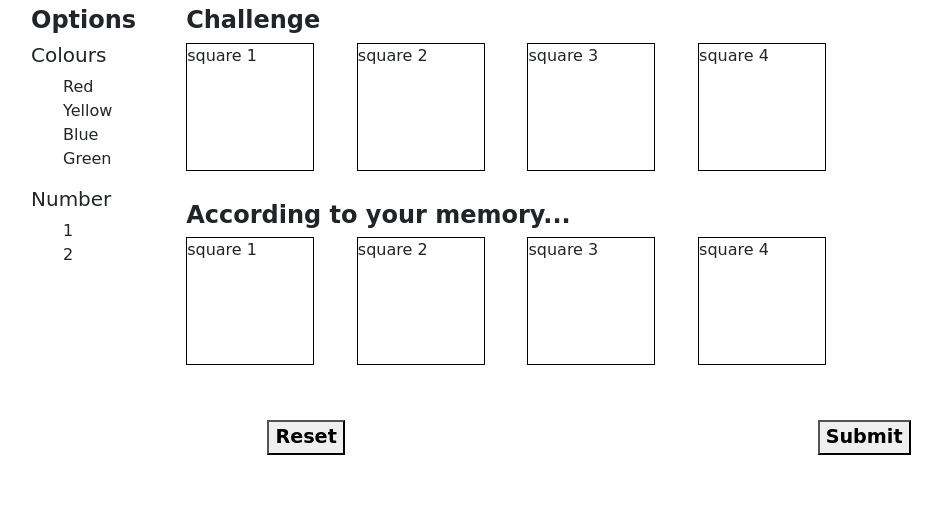
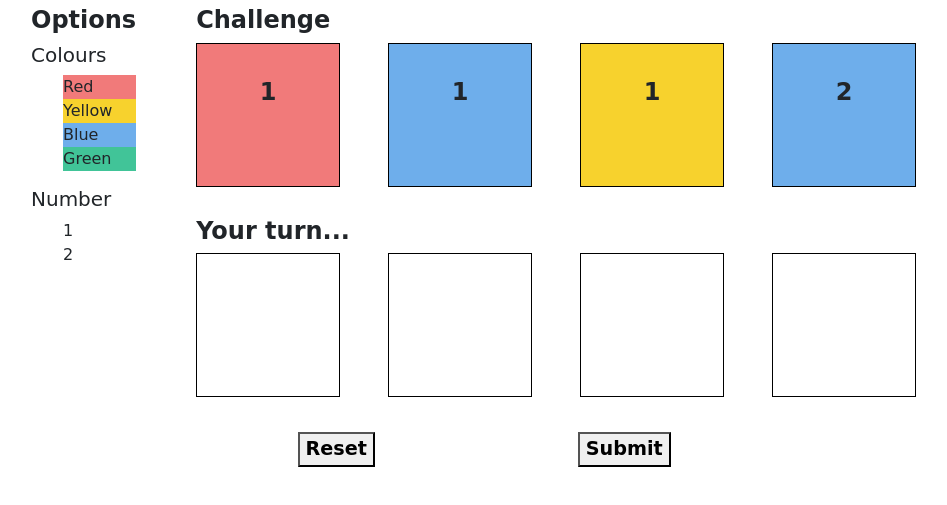
Before and after one commit to yeogh/sei35_project-1, a plain HTML site: page index.html in a window 1280 px wide. Shown: the part 99-604 px from the top of the page, without its empty margins (51-998 px from the left). Drawn offline with nearby package versions, Linux system fonts and the light colour scheme; a web font is replaced by a local one.

Commit message:
Added code in scripts

```diff
--- a/index.html
+++ b/index.html
@@ -23,76 +23,62 @@
     </header>
     <body>
       <main>
-        <aside>
+        <aside id="option">
           <h4><strong>Options</strong></h4>
           <div id="colour">
             <h5>Colours</h5>
             <ul>
-              <li>Red</li>
-              <li>Yellow</li>
-              <li>Blue</li>
-              <li>Green</li>
+              <li class="colour red" id="dragred" draggable="true" ondragstart="drag(event)">Red</li>
+              <li class="colour yellow" id="dragyellow" draggable="true" ondragstart="drag(event)">Yellow</li>
+              <li class="colour blue" id="dragblue" draggable="true" ondragstart="drag(event)">Blue</li>
+              <li class="colour green" id="draggreen" draggable="true" ondragstart="drag(event)">Green</li>
             </ul>
           </div>
           <div id="number">
             <h5>Number</h5>
             <ul>
-              <li>1</li>
-              <li>2</li>
+              <li class="number" id="dragone" draggable="true" ondragstart="drag(event)">1</li>
+              <li class="number" id="dragtwo" draggable="true" ondragstart="drag(event)">2</li>
             </ul>
           </div>
         </aside>
+        <div id="middle">
           <div id="squares">
             <section id="question">
               <h4><strong>Challenge</strong></h4>
               <div id="questionsquares">
-            <div class="col-md-2 square1">square 1</div>
+                <div class="col-md-2 square1 randomqn" id="qnsquare1">square 1</div>
                 <div class="col-md-1 gap"></div>
-            <div class="col-md-2 square2">square 2</div>
+                <div class="col-md-2 square2 randomqn" id="qnsquare2">square 2</div>
                 <div class="col-md-1 gap"></div>
-            <div class="col-md-2 square3">square 3</div>
+                <div class="col-md-2 square3 randomqn" id="qnsquare3">square 3</div>
                 <div class="col-md-1 gap"></div>
-            <div class="col-md-2 square4">square 4</div>
+                <div class="col-md-2 square4 randomqn" id="qnsquare4">square 4</div>
                 <div class="col-md-1 gap"></div>
             </div>
           </section>
           <section id="guess">
-          <h4><strong>According to your memory...</strong></h4>
+            <h4><strong>Your turn...</strong></h4>
             <div id="guesssquares">
-          <div class="col-md-2 square1">square 1</div>
+              <div class="col-md-2 square1" id="anssq1" ondrop="drop(event)" ondragover="allowDrop(event)"></div>
               <div class="col-md-1 gap"></div>
-            <div class="col-md-2 square2">square 2</div>
+              <div class="col-md-2 square2" id="anssq2" ondrop="drop(event)" ondragover="allowDrop(event)"></div>
               <div class="col-md-1 gap"></div>
-            <div class="col-md-2 square3">square 3</div>
+              <div class="col-md-2 square3" id="anssq3" ondrop="drop(event)" ondragover="allowDrop(event)"></div>
               <div class="col-md-1 gap"></div>
-            <div class="col-md-2 square4">square 4</div>
+              <div class="col-md-2 square4" id="anssq4" ondrop="drop(event)" ondragover="allowDrop(event)"></div>
               <div class="col-md-1 gap"></div>
             </div>
             </section>
           </div>
-      </main>
+
         <section id="buttons">
           <button class="button" id="reset"><strong>Reset</strong></button>
           <button class="button" id="submit"><strong>Submit</strong></button>
         </section>
+        </div>
+      </main>
       <script src="script.js" charset="utf-8"></script>
     </body>
   </div>
 </html>
-
-<!-- 4 means how many columns -->
-<!-- <div class="container">
-      <div class="row">
-        <div class="col-md-6 solid-black">col</div>
-          <div class="row">
-            <div class="col-md-6 solid-black">col</div>
-            <div class="col-md-6 solid-black">col</div>
-        </div>
-        <div class="col-md-6 solid-black">col</div>
-          <div class="row">
-            <div class="col-md-6 solid-black">col</div>
-            <div class="col-md-6 solid-black">col</div>
-      </div>
-    </div>
-
-    <button type="button" class="btn btn-primary">Primary</button> -->
--- a/script.js
+++ b/script.js
@@ -0,0 +1,136 @@
+// const qnBox1 = {
+//   color: null,
+//   number: null,
+// };
+// const qnBox2 = {
+//   color: null,
+//   number: null,
+// };
+// const qnBox3 = {
+//   color: null,
+//   number: null,
+// };
+// const qnBox4 = {
+//   color: null,
+//   number: null,
+// };
+
+let colorArr = ["red", "yellow", "blue", "green"];
+let numArr = [1, 2];
+
+let randomQnColorArr = [];
+
+function hideAttemptShowQn() {
+  document.getElementById("guess").style.visibility = "hidden";
+  document.getElementById("option").style.visibility = "hidden";
+  document.getElementById("buttons").style.visibility = "hidden";
+  document.getElementById("question").style.visibility = "visible";
+}
+
+function randomColor() {
+  for (let i = 0; i < 4; i++) {
+    let randomColorIndex = Math.floor(Math.random() * colorArr.length);
+    randomQnColorArr[i] = document.getElementsByClassName("randomqn")[i];
+    randomQnColorArr[i].innerText = colorArr[randomColorIndex];
+    randomQnColorArr[i].classList.add(colorArr[randomColorIndex]);
+  }
+}
+
+function randomNum() {
+  for (let i = 0; i < 4; i++) {
+    let randomNumIndex = Math.floor(Math.random() * numArr.length);
+    randomQnColorArr[i] = document.getElementsByClassName("randomqn")[i];
+    randomQnColorArr[i].innerText = numArr[randomNumIndex];
+    randomQnColorArr[i].classList.add(numArr[randomNumIndex]);
+  }
+}
+
+function hideQnShowAttempt() {
+  document.getElementById("guess").style.visibility = "visible";
+  document.getElementById("option").style.visibility = "visible";
+  document.getElementById("buttons").style.visibility = "visible";
+  document.getElementById("question").style.visibility = "hidden";
+}
+
+// hideAttemptShowQn();
+randomColor();
+randomNum();
+// hideQnShowAttempt();
+
+function allowDrop(ev) {
+  ev.preventDefault();
+}
+
+function drag(ev) {
+  //   this.style.opacity = "0.4";
+  ev.dataTransfer.setData("text", ev.target.id);
+}
+
+function removeNode(node) {
+  node.parentNode.removeChild(node);
+}
+
+function drop(ev) {
+  ev.preventDefault();
+  let data = ev.dataTransfer.getData("text");
+  //   ev.target.appendChild(document.getElementById(data));
+  let isOptionNum = "dragone" == data || "dragtwo" == data;
+  let isOptionCol =
+    "dragred" == data ||
+    "dragyellow" == data ||
+    "dragblue" == data ||
+    "draggreen" == data;
+  let nodeCopy = document.getElementById(data).cloneNode(true);
+  nodeCopy.id = "col" + ev.target.id;
+  if (isOptionNum) {
+    if (ev.target.nodeName == "li") {
+      ev.target.parentNode.appendChild(nodeCopy);
+      removeNode(ev.target);
+    } else ev.target.appendChild(nodeCopy);
+  } else {
+    if (ev.target.nodeName != "li") {
+      removeNode(document.getElementById(data));
+      ev.target.appendChild(nodeCopy);
+    }
+  }
+  //   if (isOptionCol) {
+  //     if (ev.target.nodeName == "li") {
+  //       ev.target.parentNode.appendChild(nodeCopy);
+  //       removeNode(ev.target);
+  //     } else ev.target.appendChild(nodeCopy);
+  //   } else {
+  //     if (ev.target.nodeName != "li") {
+  //       removeNode(document.getElementById(data));
+  //       ev.target.appendChild(nodeCopy);
+  //     }
+  ev.stopPropagation();
+  return false;
+}
+// }
+// function drop(ev) {
+//   ev.preventDefault();
+//   let data = ev.dataTransfer.getData("text");
+//   //   ev.target.appendChild(document.getElementById(data));
+//   let isOption =
+//     "dragone" == data ||
+//     "dragtwo" == data ||
+//     "dragred" == data ||
+//     "dragyellow" == data ||
+//     "dragblue" == data ||
+//     "draggreen" == data;
+//   let nodeCopy = document.getElementById(data).cloneNode(true);
+//   nodeCopy.id = "col" + ev.target.id;
+//   if (isOption) {
+//     if (ev.target.nodeName == "li") {
+//       ev.target.parentNode.appendChild(nodeCopy);
+//       removeNode(ev.target);
+//     } else ev.target.appendChild(nodeCopy);
+//   } else {
+//     if (ev.target.nodeName != "li") {
+//       removeNode(document.getElementById(data));
+//       ev.target.appendChild(nodeCopy);
+//     }
+//   }
+//   ev.stopPropagation();
+//   return false;
+// }
--- a/style.css
+++ b/style.css
@@ -31,6 +31,13 @@ li {
 
 /* Squares */
 
+#middle {
+  display: flex;
+  flex-direction: column;
+  justify-content: center;
+  margin-left: 10px;
+}
+
 #squares {
   display: flex;
   flex-direction: column;
@@ -53,9 +60,29 @@ li {
 }
 .col-md-2 {
   border: 1px solid black;
-  height: 8em;
-  width: 8em;
+  height: 6em;
+  width: 6em;
   margin-bottom: 30px;
+  padding: 30px 0;
+  text-align: center;
+  font-size: x-large;
+  font-weight: bold;
+}
+
+.red {
+  background-color: rgb(241, 122, 122);
+}
+
+.yellow {
+  background-color: rgba(247, 207, 31, 0.932);
+}
+
+.blue {
+  background-color: rgb(110, 174, 235);
+}
+
+.green {
+  background-color: rgb(65, 196, 152);
 }
 
 /* Buttons */
@@ -66,5 +93,5 @@ button {
 #buttons {
   display: flex;
   justify-content: space-around;
-  margin-top: 25px;
+  margin-top: 5px;
 }
```
Lines whose indentation alone changed are shown as unchanged.
